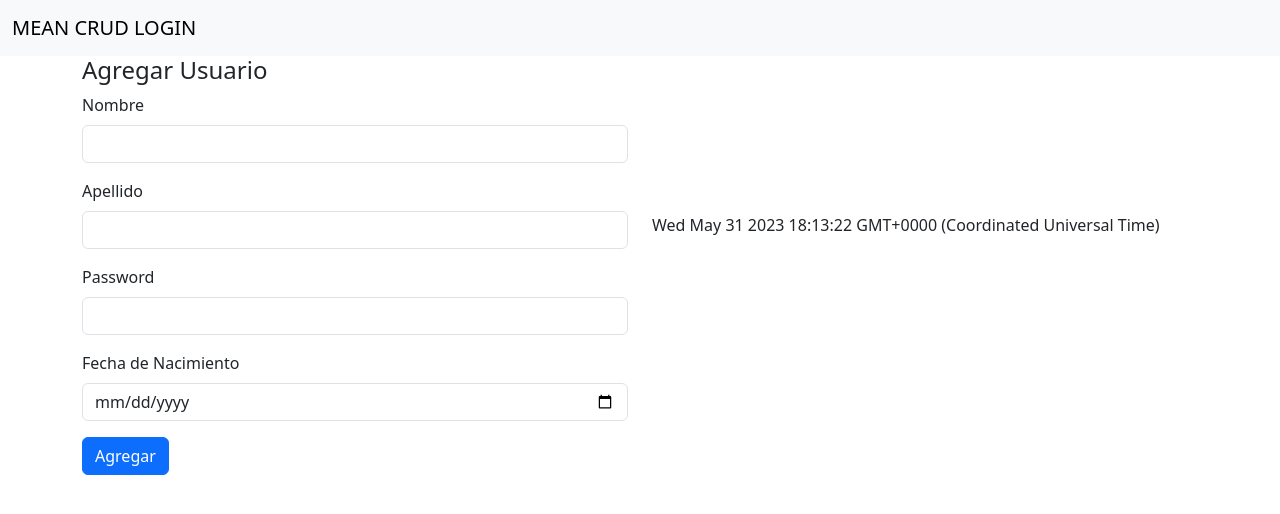
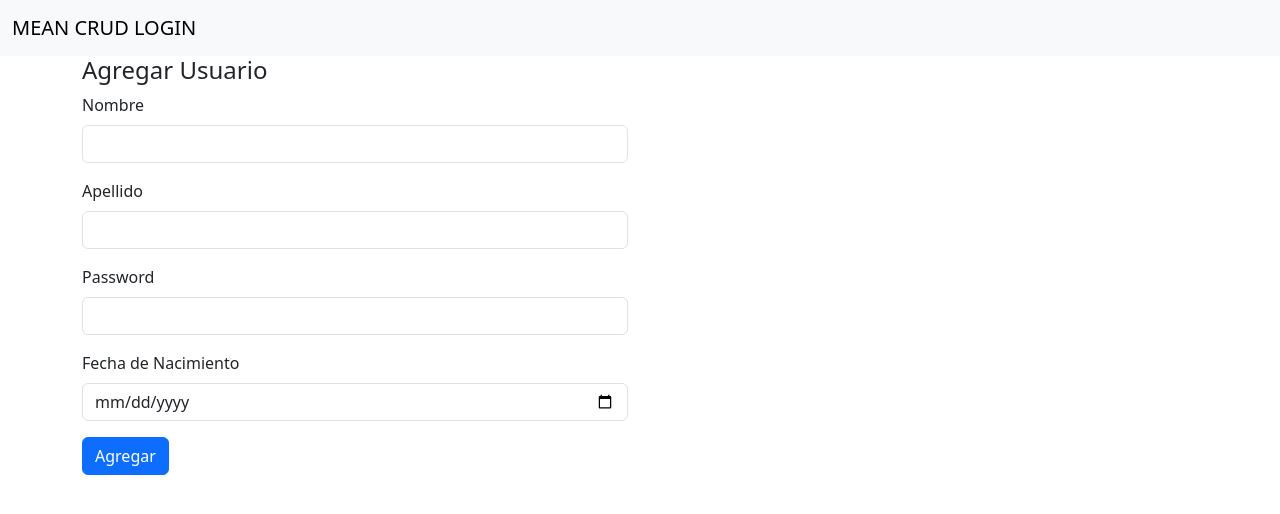
Before and after one commit to JosePater/CM-Technical-test-Frontend, an Angular app: page /add in a window 1280 px wide. Shown: the top 514 px of the page. Built offline with nearby package versions, Linux system fonts and the light colour scheme.

Commit message:
chore: don't repetition of data being written

```diff
--- a/src/app/Components/add/add.component.html
+++ b/src/app/Components/add/add.component.html
@@ -30,7 +30,7 @@
     </div>
 
     <!-- Mostrar datos Agregados -->
-    <div class="col-sm-6">
+    <!-- <div class="col-sm-6">
         <form>
             <div class="mb-3">
                 <label class="form-label">{{user.name}}</label>
@@ -45,7 +45,7 @@
                 <label type="date" class="form-label">{{user._date}}</label>
             </div>
         </form>
-    </div>
+    </div> -->
 
 
   </div>
```
